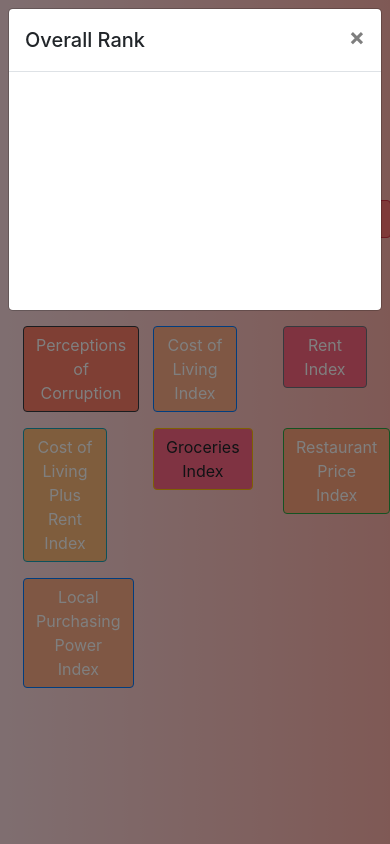
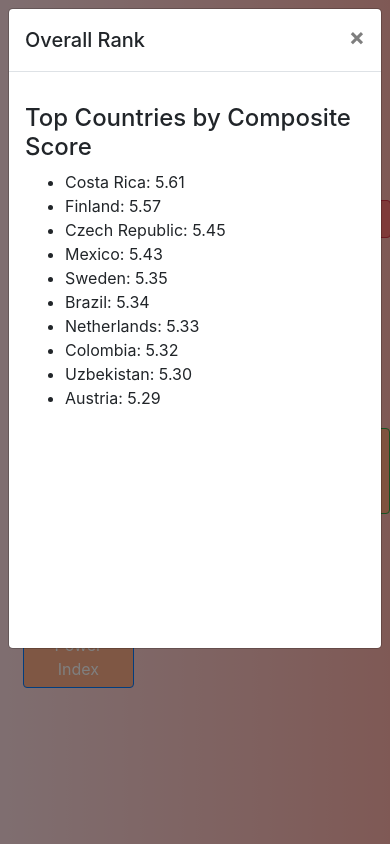
Before and after one commit to JesseRoss001/qualityoflife, a Django app: page / in a window 390 px wide, after a click on "Overall Rank"; the page is wider, and only the part inside the window is pictured. Run offline with Django 5.2, Linux system fonts and the light colour scheme; data comes from the database, SQL or seed files in the repository; some libraries are stand-ins or nearby versions.

Commit message:
Initial Model ready

```diff
--- a/my_project/views.py
+++ b/my_project/views.py
@@ -2,49 +2,39 @@
 from .models import CountryData
 
 def index(request):
-    # Function to get top 10 countries for a given field
-    def get_top_countries(field):
-        return CountryData.objects.order_by('-' + field)[:10]
+    # Function to calculate composite score
+    def calculate_composite_score(country):
+        base_score = 0.6 * country.score
+        adjusted_indices = (100 - country.rent_index) + (100 - country.cost_of_living_index) + \
+                           (100 - country.cost_of_living_plus_rent_index) + (100 - country.groceries_index) + \
+                           (100 - country.restaurant_price_index)
+        indices_score = 0.4 * (adjusted_indices / 100)  # Divided by 500 because there are 5 indices
+        local_score = 0.09 * (country.local_purchasing_power_index / 100)
+        return base_score + indices_score + local_score
 
-    # Getting top countries for each category
-    top_scores = get_top_countries('score')
-    top_gdp = get_top_countries('gdp_per_capita')
-    top_social_support = get_top_countries('social_support')
-    top_life_expectancy = get_top_countries('healthy_life_expectancy')
-    top_freedom = get_top_countries('freedom_to_make_life_choices')
-    top_generosity = get_top_countries('generosity')
-    top_corruption = get_top_countries('perceptions_of_corruption')
-    top_cost_living = get_top_countries('cost_of_living_index')
-    top_rent_index = get_top_countries('rent_index')
-    top_cost_living_rent = get_top_countries('cost_of_living_plus_rent_index')
-    top_groceries = get_top_countries('groceries_index')
-    top_restaurant_price = get_top_countries('restaurant_price_index')
-    top_purchasing_power = get_top_countries('local_purchasing_power_index')
+    # Get all countries and calculate their composite score
+    all_countries = CountryData.objects.all()
+    for country in all_countries:
+        country.composite_score = calculate_composite_score(country)
 
-    # Preparing data for charts
-    def prepare_chart_data(top_countries, field):
-        return {            'labels': [country.country_or_region for country in top_countries],
-            'data': [getattr(country, field) for country in top_countries],
+    # Sort countries by the new composite score
+    top_countries_by_composite_score = sorted(all_countries, key=lambda x: x.composite_score, reverse=True)[:10]
+
+    # Preparing data for charts using composite score
+    def prepare_chart_data(top_countries):
+        return {
+            'labels': [country.country_or_region for country in top_countries],
+            'data': [country.composite_score for country in top_countries],
         }
 
     chart_data = {
-        'score': prepare_chart_data(top_scores, 'score'),
-        'gdp_per_capita': prepare_chart_data(top_gdp, 'gdp_per_capita'),
-        'social_support': prepare_chart_data(top_social_support, 'social_support'),
-        'healthy_life_expectancy': prepare_chart_data(top_life_expectancy, 'healthy_life_expectancy'),
-        'freedom_to_make_life_choices': prepare_chart_data(top_freedom, 'freedom_to_make_life_choices'),
-        'generosity': prepare_chart_data(top_generosity, 'generosity'),
-        'perceptions_of_corruption': prepare_chart_data(top_corruption, 'perceptions_of_corruption'),
-        'cost_of_living_index': prepare_chart_data(top_cost_living, 'cost_of_living_index'),
-        'rent_index': prepare_chart_data(top_rent_index, 'rent_index'),
-        'cost_of_living_plus_rent_index': prepare_chart_data(top_cost_living_rent, 'cost_of_living_plus_rent_index'),
-        'groceries_index': prepare_chart_data(top_groceries, 'groceries_index'),
-        'restaurant_price_index': prepare_chart_data(top_restaurant_price, 'restaurant_price_index'),
-        'local_purchasing_power_index': prepare_chart_data(top_purchasing_power, 'local_purchasing_power_index'),
+        'composite_score': prepare_chart_data(top_countries_by_composite_score),
+        # Other charts can be added here if needed
     }
 
     context = {
         'chart_data': chart_data,
+        'top_countries_by_composite_score': top_countries_by_composite_score,
     }
 
     return render(request, 'index.html', context)
--- a/templates/index.html
+++ b/templates/index.html
@@ -147,6 +147,16 @@
                             </button>
                         </div>
                         <div class="modal-body">
+                            <div class="row mt-3">
+                                <div class="col-md-12">
+                                    <h4>Top Countries by Composite Score</h4>
+                                    <ul id="top-countries-composite-list">
+                                        {% for country in top_countries_by_composite_score %}
+                                            <li>{{ country.country_or_region }}: {{ country.composite_score|floatformat:2 }}</li>
+                                        {% endfor %}
+                                    </ul>
+                                </div>
+                            </div>
                             <canvas id="overallRankChart"></canvas>
                         </div>
                     </div>
@@ -454,18 +464,20 @@
     </div>
 
     <!-- Bootstrap and other necessary scripts -->
-    <script src="https://code.jquery.com/jquery-3.5.1.slim.min.js"></script>
-    <script src="https://cdn.jsdelivr.net/npm/@popperjs/core@2.9.2/dist/umd/popper.min.js"></script>
+    <script src="https://code.jquery.com/jquery-3.6.0.min.js"></script>
+    <script src="https://cdn.jsdelivr.net/npm/chart.js"></script>
     <script src="https://stackpath.bootstrapcdn.com/bootstrap/4.5.2/js/bootstrap.min.js"></script>
     <script src="https://cdn.jsdelivr.net/npm/chart.js"></script>
+
     <script>
         document.addEventListener('DOMContentLoaded', function () {
             // Parse the JSON string passed from Django safely.
-            var chartDataString = '{{ chart_data|safe }}'; // Make sure this line is not causing the issue.
+            var chartDataString = '{{ chart_data|safe }}';
             var chartData;
 
             try {
                 chartData = JSON.parse(chartDataString);
+                console.log("Parsed chart data:", chartData);
             } catch (e) {
                 console.error("Parsing error:", e);
                 return; // Stop execution if there's a parsing error.
@@ -473,6 +485,8 @@
 
             function createChart(chartId, chartDataKey) {
                 var ctx = document.getElementById(chartId).getContext('2d');
+                console.log("Creating chart with data key:", chartDataKey);
+
                 new Chart(ctx, {
                     type: 'bar',
                     data: {
@@ -496,15 +510,19 @@
             }
 
             // Attach event listeners to modal buttons to trigger chart creation
-            $('#overallRankModal').on('shown.bs.modal', function () {
+            document.getElementById('overallRankModal').addEventListener('shown.bs.modal', function () {
                 createChart('overallRankChart', 'score'); // Ensure 'score' is a key in chartData
             });
 
             // Repeat for other modals and corresponding chart IDs
-            // ...
+            // Example:
+            // document.getElementById('anotherModal').addEventListener('shown.bs.modal', function () {
+            //     createChart('anotherChart', 'another_data_key');
+            // });
 
         });
-        </script>
+    </script>
+
 
         </body>
 
```
